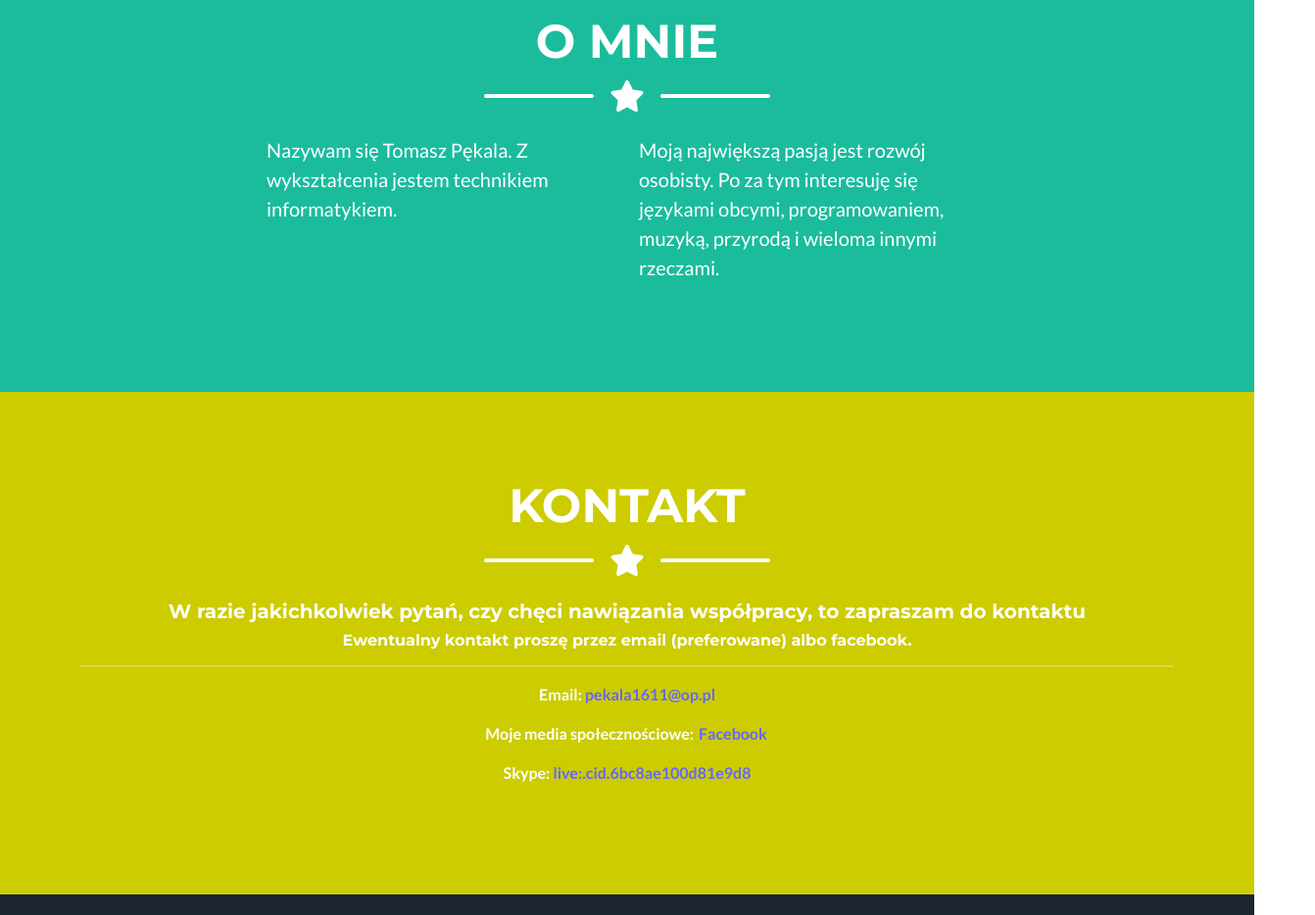
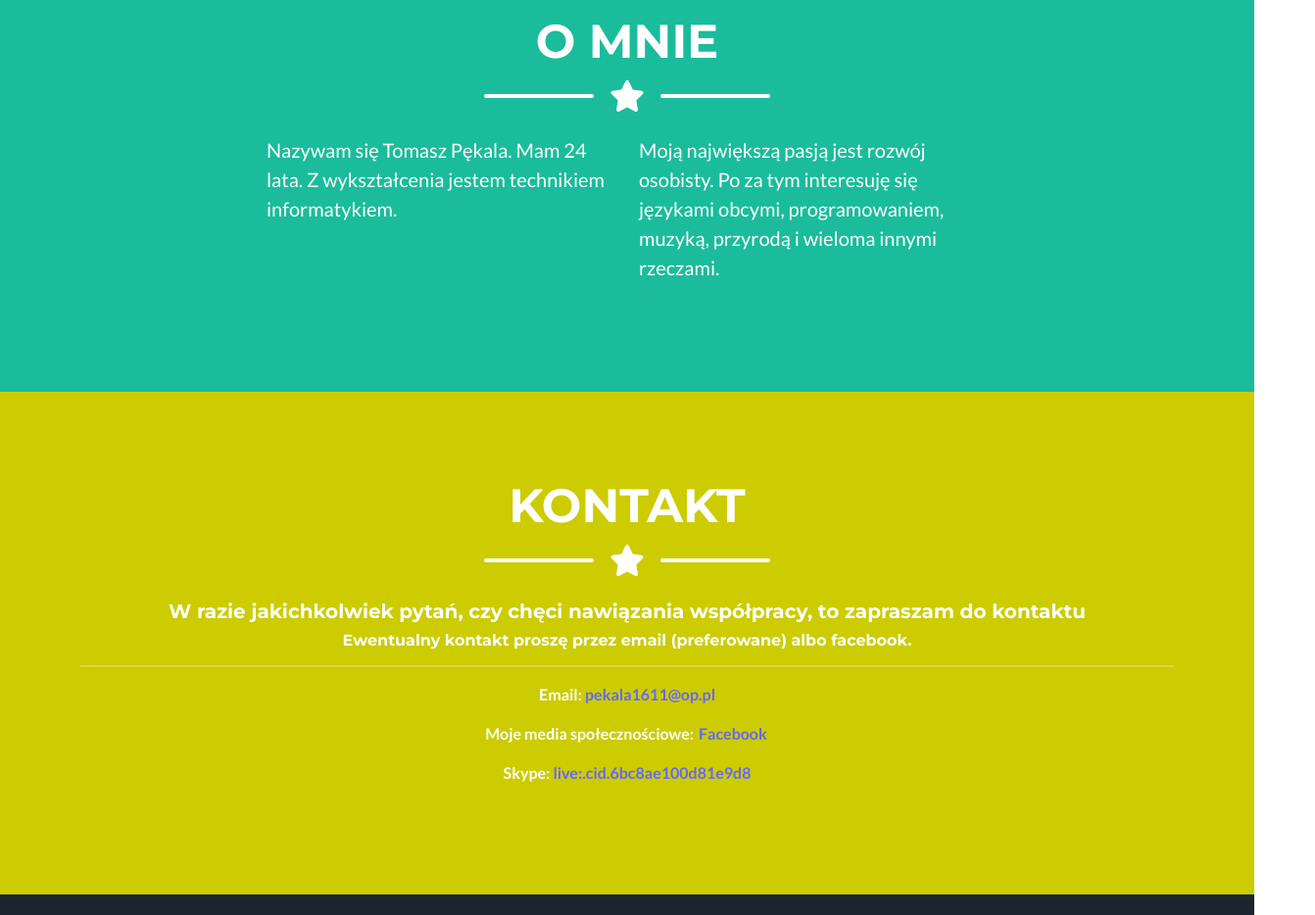
Before and after one commit to TomekJS/Portfolio-TomaszPekala, a website: page index.html in a window 1280 px wide. Shown: the part 920-1854 px from the top of the page at 98% size, 1342 px wide, since content can reach past the window. Drawn offline with nearby package versions, Linux system fonts and the light colour scheme.

Commit message:
Update of description

```diff
--- a/index.html
+++ b/index.html
@@ -106,7 +106,7 @@
                     </div>
                     <!-- About Section Content-->
                     <div class="row">
-                        <div class="col-lg-4 ms-auto"><p class="lead">Nazywam się Tomasz Pękala. Z wykształcenia jestem technikiem informatykiem.</p></div>
+                        <div class="col-lg-4 ms-auto"><p class="lead">Nazywam się Tomasz Pękala. Mam 24 lata. Z wykształcenia jestem technikiem informatykiem.</p></div>
                         <div class="col-lg-4 me-auto"><p class="lead">Moją największą pasją jest rozwój osobisty. Po za tym interesuję się językami obcymi, programowaniem, muzyką, przyrodą i wieloma innymi rzeczami.</p></div>
                     </div>
                     <!-- About Section Button-->
```
